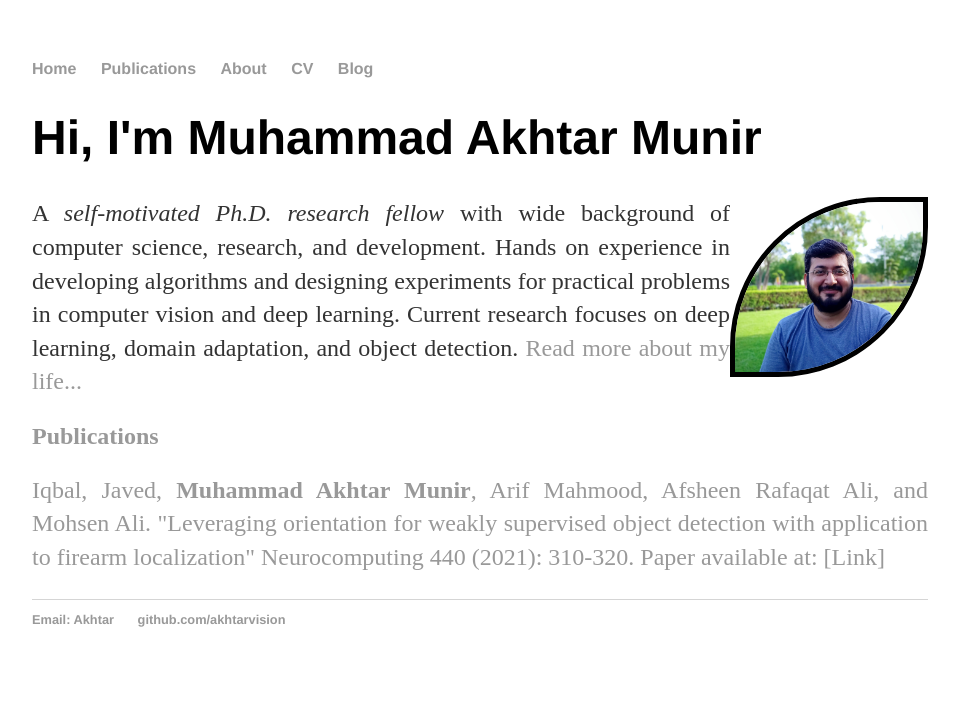
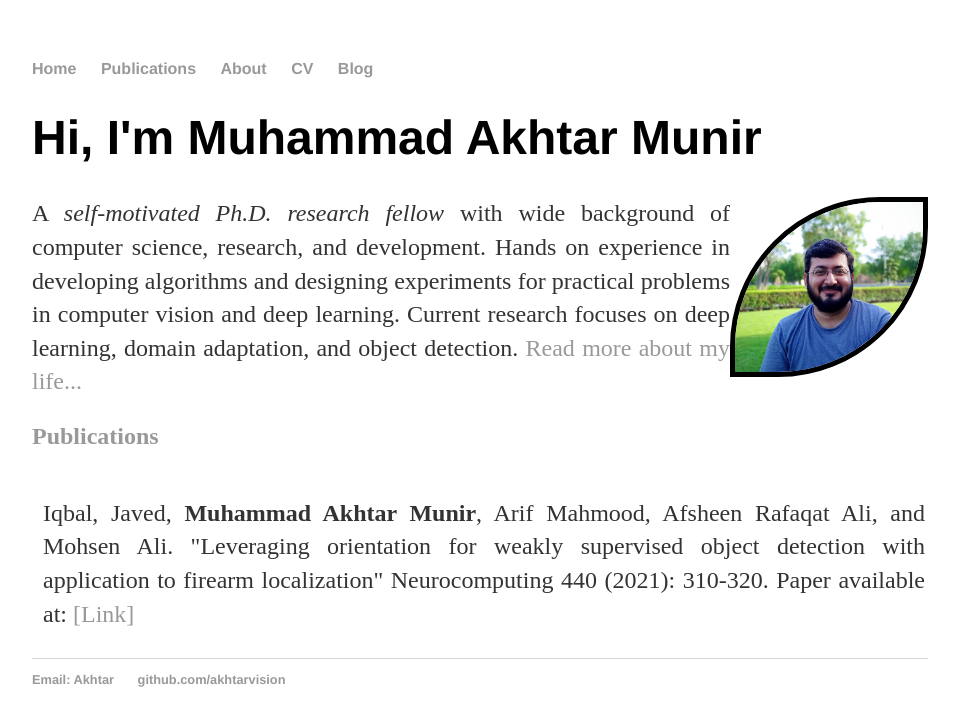
Before and after one commit to akhtarvision/akhtarvision.github.io, a Jekyll site: the page built from index.html, in a window 1280 px wide. Shown: the top 726 px of the page, without its empty margins (160-1119 px from the left). Built offline with Jekyll 4.4.1, drawn with Linux system fonts in a browser that asks for light colours.

Commit message:
Update index.html

```diff
--- a/index.html
+++ b/index.html
@@ -2,6 +2,7 @@
 layout: default
 title: Akhtar Munir, Deep Learning
 ---
+
 <div class="blurb">
 <!-- 	<div class="row"> -->
 
@@ -21,21 +22,18 @@ title: Akhtar Munir, Deep Learning
             Hands on experience in developing algorithms and designing experiments for practical problems in computer vision and deep learning.
             Current research focuses on deep learning, domain adaptation, and object detection.
             <a href="/about">Read more about my life...</a></p>
-
-
+	</div><!-- /.blurb -->
 <!-- Project -->
 <a id="publications"</a>
 <h2>Publications</h2>
-<!-- <table> -->
+<table>
 <!-- paper entry-->
-<!-- <tr> -->
-<!-- <td> <br>&nbsp;<br>&nbsp;</td> -->
-<!-- <td> -->
+<tr>
+<td> <br>&nbsp;</td>
+<td>
 <p> Iqbal, Javed, <strong>Muhammad Akhtar Munir</strong>, Arif Mahmood, Afsheen Rafaqat Ali, and Mohsen Ali.
 	"Leveraging orientation for weakly supervised object detection with application to firearm localization" Neurocomputing 440 (2021): 310-320.
 	Paper available at: <a href="https://www.sciencedirect.com/science/article/abs/pii/S092523122100151X">[Link]</a></p>
-<!-- </td> -->
-<!-- </tr> -->
-<!-- </table> -->
-
-</div><!-- /.blurb -->
+</td>
+</tr>
+</table>
```
